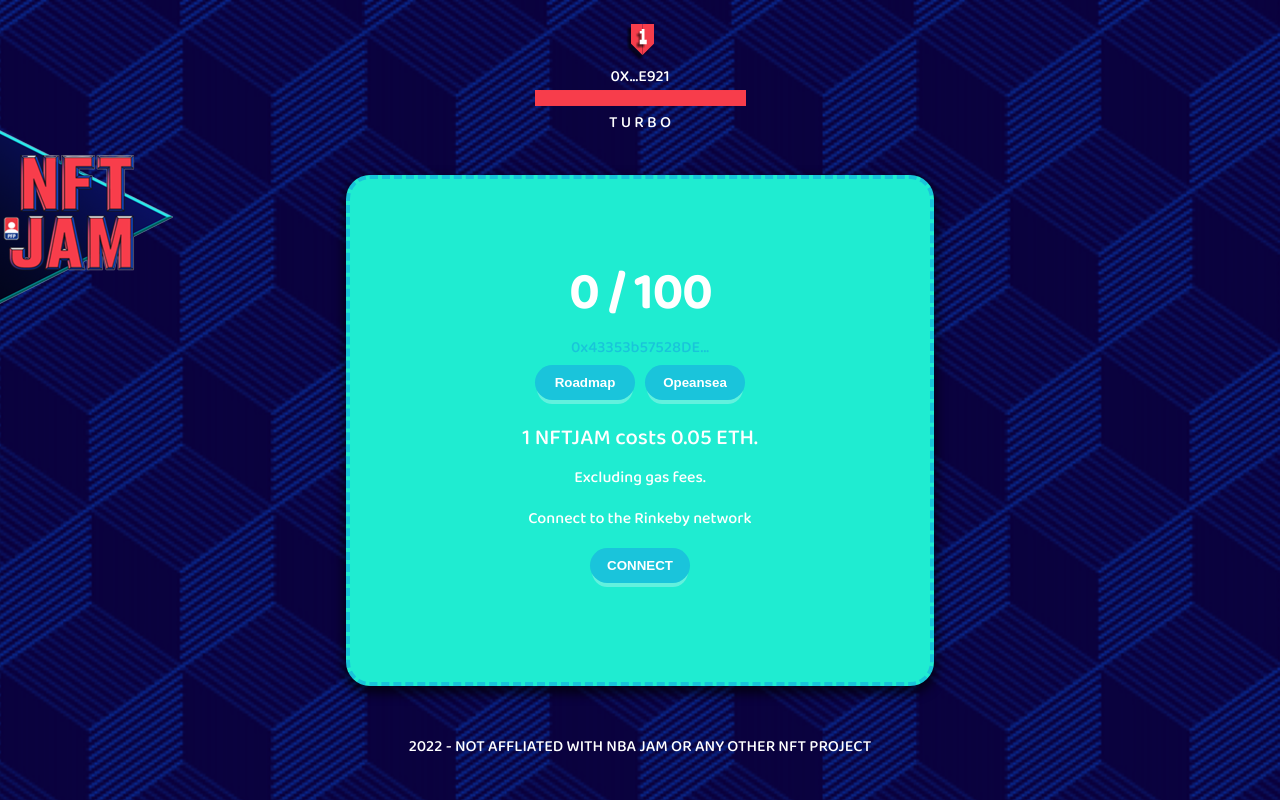
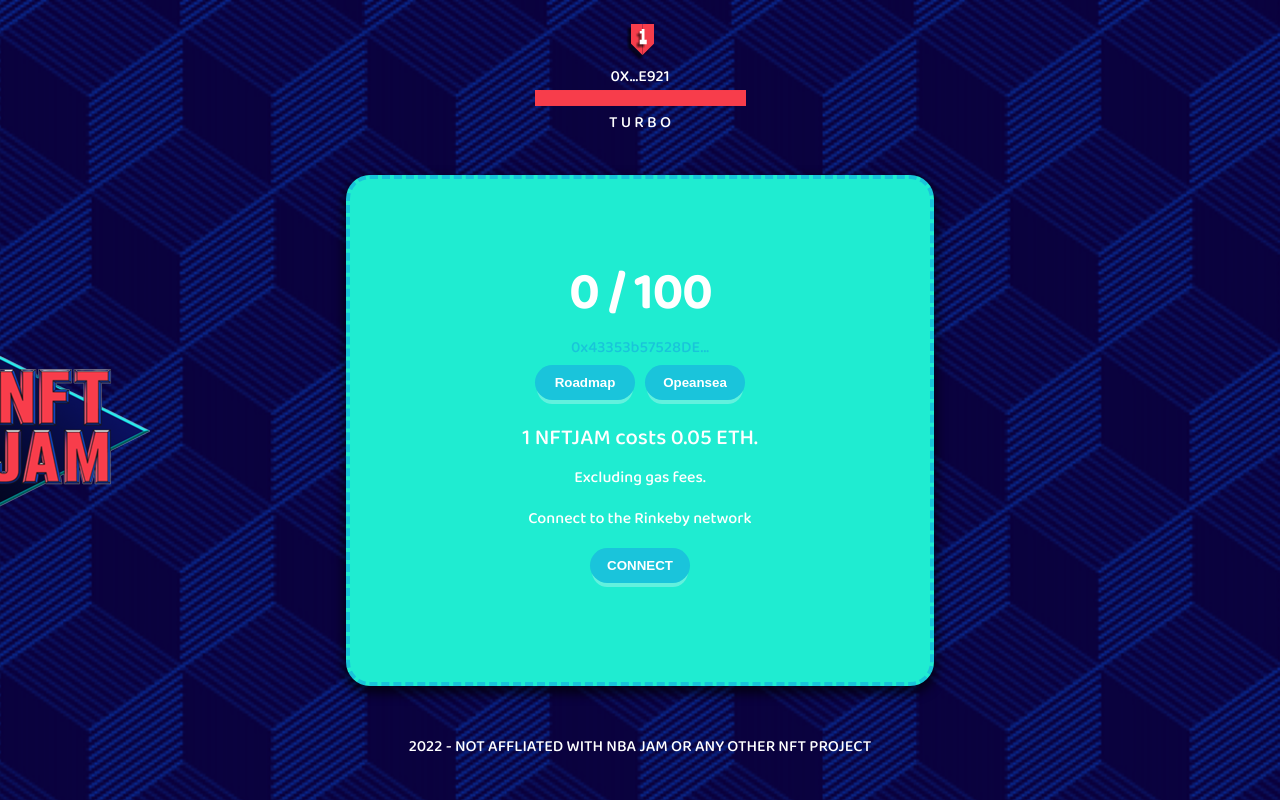
Before and after one commit to vishal123test/DEMOTest, a React (Create React App) app: page / in a window 1280 px wide. Built offline with nearby package versions, Linux system fonts and the light colour scheme.

Commit message:
Update App.js

```diff
--- a/src/App.js
+++ b/src/App.js
@@ -85,10 +85,7 @@ export const StyledImg = styled.img`
 //   width: 300px;
 //   }
 //   transition: width 0.5s;
-  margin-top: -170%;
-  margin-left: -74%;
-  padding-top: 29px;
-  padding-bottom: 5px;
+  margin-left: -91%;
 `;
 
 export const StyledLink = styled.a`
```
